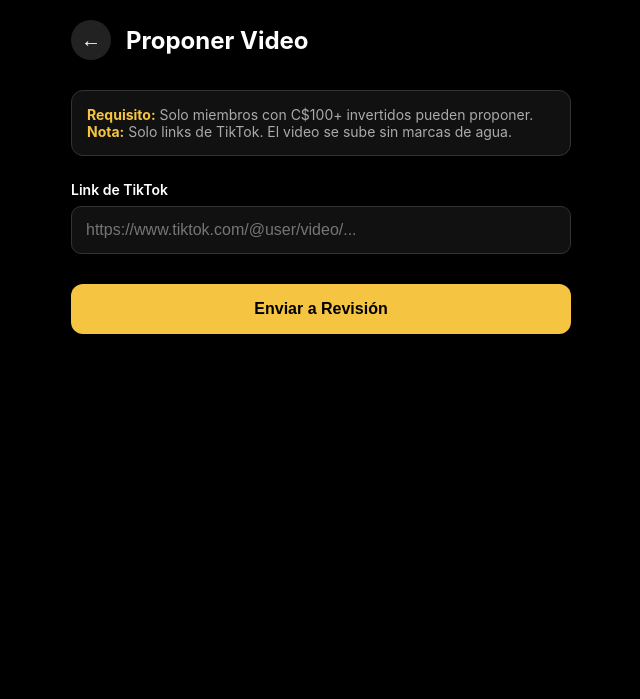
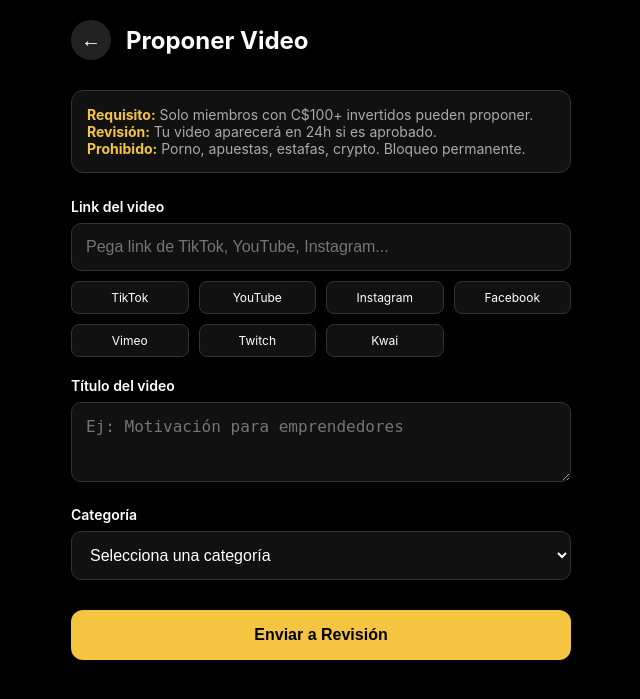
Before and after one commit to Darvispolanco/Zyronexa, a Python web app: template templates/proponer_video.html in a window 1280 px wide. Shown: the top 699 px of the page, without its empty margins (319-959 px from the left). Run offline with Jinja, Linux system fonts and the light colour scheme; the template is opened without the code that fills it, so the values that code supplies are empty.

Commit message:
Update proponer_video.html

```diff
--- a/templates/proponer_video.html
+++ b/templates/proponer_video.html
@@ -6,19 +6,50 @@
     <meta name="viewport" content="width=device-width, initial-scale=1.0">
     <style>
         * { margin: 0; padding: 0; box-sizing: border-box; }
-        body { background: #000; color: #fff; font-family: -apple-system, BlinkMacSystemFont, 'Segoe UI', Arial; padding: 20px; min-height: 100vh; }
+        body {
+            background: #000; color: #fff;
+            font-family: -apple-system, BlinkMacSystemFont, 'Segoe UI', Arial;
+            padding: 20px; min-height: 100vh;
+        }
         .container { max-width: 500px; margin: 0 auto; }
         .header { display: flex; align-items: center; gap: 15px; margin-bottom: 30px; }
-        .btn-back { background: #222; border: none; color: #fff; width: 40px; height: 40px; border-radius: 50%; font-size: 20px; cursor: pointer; }
+        .btn-back {
+            background: #222; border: none; color: #fff;
+            width: 40px; height: 40px; border-radius: 50%; font-size: 20px; cursor: pointer;
+        }
         h1 { font-size: 24px; }
-        .info-box { background: #111; border: 1px solid #333; border-radius: 12px; padding: 15px; margin-bottom: 25px; font-size: 14px; color: #aaa; }
+        .info-box {
+            background: #111; border: 1px solid #333; border-radius: 12px;
+            padding: 15px; margin-bottom: 25px; font-size: 14px; color: #aaa;
+        }
         .info-box strong { color: #f5c542; }
         .form-group { margin-bottom: 20px; }
         label { display: block; margin-bottom: 8px; font-weight: 600; font-size: 14px; }
-        input { width: 100%; background: #111; border: 1px solid #333; color: #fff; padding: 14px; border-radius: 10px; font-size: 16px; }
-        input:focus { border-color: #f5c542; outline: none; }
-        .btn-enviar { width: 100%; background: #f5c542; color: #000; border: none; padding: 16px; border-radius: 12px; font-size: 16px; font-weight: 700; cursor: pointer; margin-top: 10px; }
-        .flash { padding: 12px; border-radius: 8px; margin-bottom: 20px; background: #ff4444; color: #fff; text-align: center; }
+        input, select, textarea {
+            width: 100%; background: #111; border: 1px solid #333;
+            color: #fff; padding: 14px; border-radius: 10px; font-size: 16px;
+        }
+        input:focus, select:focus, textarea:focus { border-color: #f5c542; outline: none; }
+        textarea { resize: vertical; min-height: 80px; }
+        .plataformas {
+            display: grid; grid-template-columns: repeat(4, 1fr); gap: 10px; margin-top: 10px;
+        }
+        .plataforma-tag {
+            background: #111; border: 1px solid #333; padding: 8px;
+            border-radius: 8px; text-align: center; font-size: 12px;
+        }
+        .btn-enviar {
+            width: 100%; background: #f5c542; color: #000; border: none;
+            padding: 16px; border-radius: 12px; font-size: 16px; font-weight: 700;
+            cursor: pointer; margin-top: 10px;
+        }
+        .btn-enviar:disabled { background: #333; color: #666; cursor: not-allowed; }
+        .error { color: #ff4444; font-size: 14px; margin-top: 10px; text-align: center; }
+        .success { color: #44ff44; font-size: 14px; margin-top: 10px; text-align: center; }
+        .flash {
+            padding: 12px; border-radius: 8px; margin-bottom: 20px; text-align: center;
+            background: #1a1a1a; border: 1px solid #f5c542; color: #f5c542;
+        }
     </style>
 </head>
 <body>
@@ -29,25 +60,89 @@
         </div>
 
         {% with messages = get_flashed_messages() %}
-            {% if messages %}
-                {% for message in messages %}
-                    <div class="flash">{{ message }}</div>
-                {% endfor %}
-            {% endif %}
+          {% if messages %}
+            {% for message in messages %}
+              <div class="flash">{{ message }}</div>
+            {% endfor %}
+          {% endif %}
         {% endwith %}
 
         <div class="info-box">
             <strong>Requisito:</strong> Solo miembros con C$100+ invertidos pueden proponer.<br>
-            <strong>Nota:</strong> Solo links de TikTok. El video se sube sin marcas de agua.
+            <strong>Revisión:</strong> Tu video aparecerá en 24h si es aprobado.<br>
+            <strong>Prohibido:</strong> Porno, apuestas, estafas, crypto. Bloqueo permanente.
         </div>
 
-        <form action="/proponer_video" method="POST">
+        <form id="formVideo">
             <div class="form-group">
-                <label>Link de TikTok</label>
-                <input type="url" name="url_tiktok" placeholder="https://www.tiktok.com/@user/video/..." required>
+                <label>Link del video</label>
+                <input type="url" id="url" name="url" placeholder="Pega link de TikTok, YouTube, Instagram..." required>
+                <div class="plataformas">
+                    <div class="plataforma-tag">TikTok</div>
+                    <div class="plataforma-tag">YouTube</div>
+                    <div class="plataforma-tag">Instagram</div>
+                    <div class="plataforma-tag">Facebook</div>
+                    <div class="plataforma-tag">Vimeo</div>
+                    <div class="plataforma-tag">Twitch</div>
+                    <div class="plataforma-tag">Kwai</div>
+                </div>
             </div>
-            <button type="submit" class="btn-enviar">Enviar a Revisión</button>
+
+            <div class="form-group">
+                <label>Título del video</label>
+                <textarea id="titulo" name="titulo" placeholder="Ej: Motivación para emprendedores" maxlength="100" required></textarea>
+            </div>
+
+            <div class="form-group">
+                <label>Categoría</label>
+                <select id="categoria" name="categoria" required>
+                    <option value="">Selecciona una categoría</option>
+                    <option value="general">General</option>
+                    <option value="motivacion">Motivación</option>
+                    <option value="finanzas">Finanzas</option>
+                    <option value="comedia">Comedia</option>
+                    <option value="datos">Datos Curiosos</option>
+                    <option value="tech">Tecnología</option>
+                </select>
+            </div>
+
+            <button type="submit" class="btn-enviar" id="btnEnviar">Enviar a Revisión</button>
+            <div id="mensaje"></div>
         </form>
     </div>
+
+<script>
+document.getElementById('formVideo').onsubmit = async (e) => {
+    e.preventDefault();
+    const btn = document.getElementById('btnEnviar');
+    const msg = document.getElementById('mensaje');
+    btn.disabled = true;
+    btn.textContent = 'Enviando...';
+    msg.className = '';
+    msg.textContent = '';
+
+    const formData = new FormData(e.target);
+
+    try {
+        const res = await fetch('/proponer_video', { method: 'POST', body: formData });
+        const text = await res.text();
+        if (res.ok) {
+            msg.className = 'success';
+            msg.textContent = text;
+            setTimeout(() => window.location.href = '/videos', 2000);
+        } else {
+            msg.className = 'error';
+            msg.textContent = text;
+            btn.disabled = false;
+            btn.textContent = 'Enviar a Revisión';
+        }
+    } catch (err) {
+        msg.className = 'error';
+        msg.textContent = 'Error de conexión';
+        btn.disabled = false;
+        btn.textContent = 'Enviar a Revisión';
+    }
+};
+</script>
 </body>
 </html>
```
